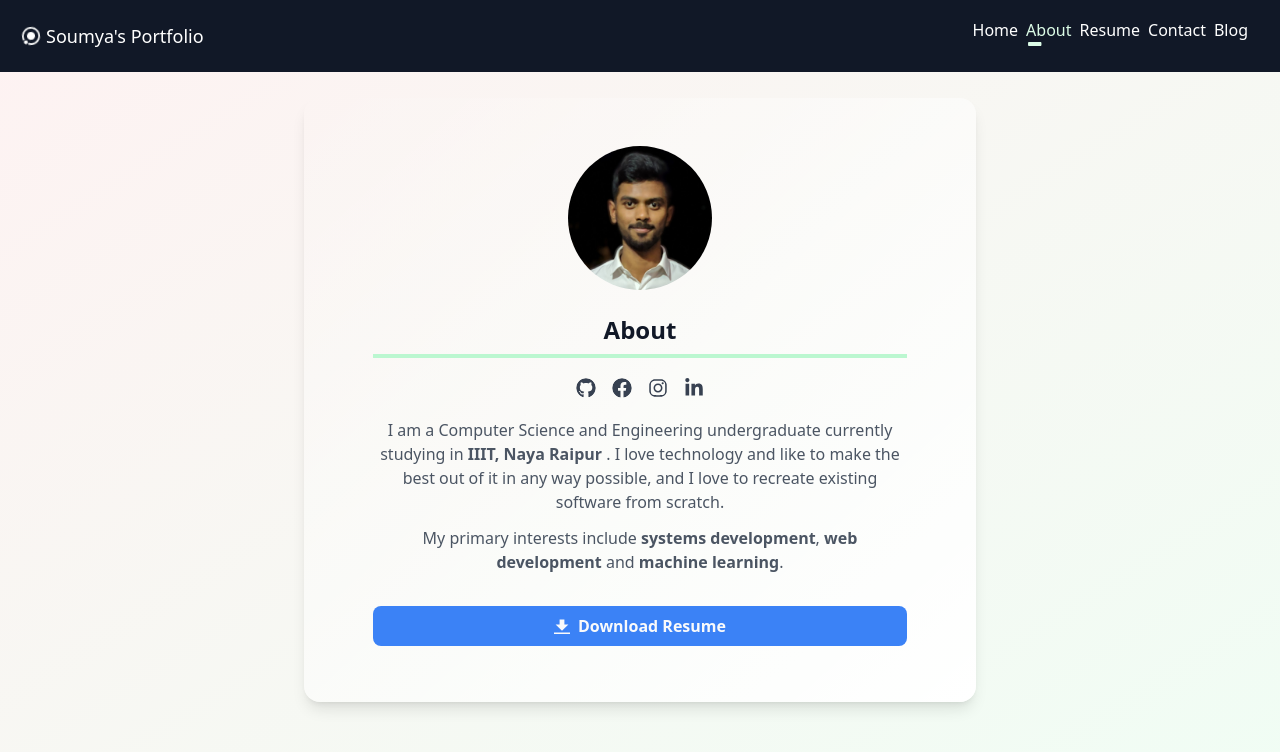
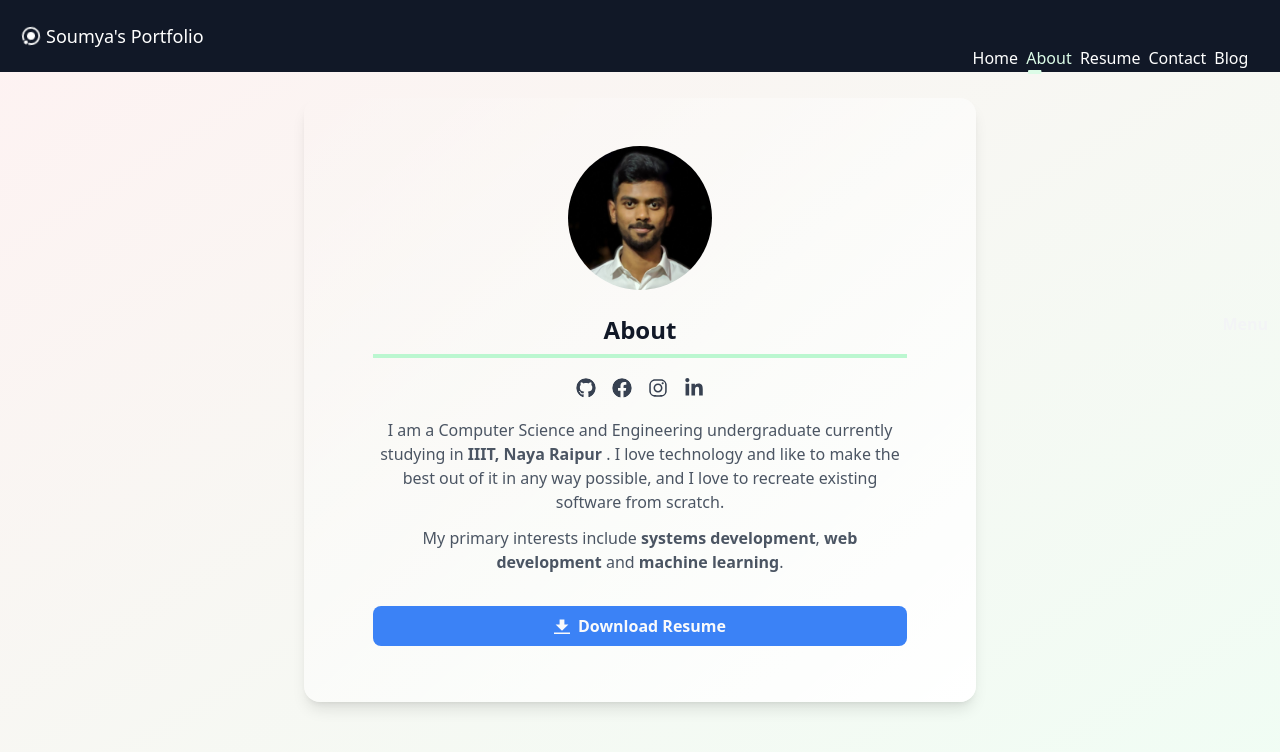
Before and after one commit to SoumyaRanjanPatnaik/-SoumyaRanjanPatnaik.github.io-, a React (Create React App) app: page /about in a window 1280 px wide. Shown: the top 752 px of the page. Built offline with nearby package versions, Linux system fonts and the light colour scheme.

Commit message:
NavBar added text next to menu icon and modified transitions

```diff
--- a/src/Nav/Nav.js
+++ b/src/Nav/Nav.js
@@ -1,20 +1,20 @@
-import React, {useState, useRef, useEffect} from "react";
+import React, { useState, useRef, useEffect } from "react";
 import Icon from "../Icon/Icon";
-import {FiMenu} from "react-icons/fi";
+import { FiMenu } from "react-icons/fi";
 import links from "./links";
 import SingleLink from "./SingleLink";
-import {Link, useLocation} from "react-router-dom";
+import { Link, useLocation } from "react-router-dom";
 
 const Navbar = () => {
   const [isShow, setIsShow] = useState(false);
   const [windowWidth, setWindowWidth] = useState(Number(window.innerWidth));
   const linksContainerRef = useRef(null);
   const linksRef = useRef(null);
-    useState(() => {
+  useEffect(() => {
     const handleResize = () => {
       setWindowWidth((prev) => {
         const curr = Number(window.innerWidth);
-                if (prev >= 640 && curr < 640) {
+        if (windowWidth >= 640 && curr < 640) {
           setIsShow(true);
         } else {
           setIsShow(false);
@@ -25,7 +25,7 @@ const Navbar = () => {
     return () => {
       window.removeEventListener("resize", handleResize);
     };
-    });
+  }, windowWidth);
 
   const closeMenu = () => {
     setIsShow(false);
@@ -47,31 +47,40 @@ const Navbar = () => {
 
   return (
     <header className="fixed top-0 z-50 w-full min-h-12">
-            <nav className="relative px-2 py-2 sm:py-3 md:px-3 lg:px-4  flex flex-col text-white bg-gray-900 sm:flex-row sm:justify-between ">
+      <nav
+        className="relative px-2 py-2 sm:py-3 md:px-3 lg:px-4  flex flex-col
+      text-white bg-gray-900 sm:flex-row sm:justify-between "
+      >
         {/*Nav Header */}
         <div className="flex items-center justify-between w-full h-12 my-auto">
           <Link to="/">
             <Icon />
           </Link>
-                    <FiMenu
-                        className={`m-2 text-xl cursor-pointer transition-transform transform  duration-300 hover:scale-125 sm:hidden ${isShow ? "rotate-90" : ""
-                            }`}
+          <div
+            className=" absolute right-3  sm:translate-y-72 flex items-center cursor-pointer transition
+            transform  duration-300 hover:scale-110 "
             onClick={() => {
               setIsShow(!isShow);
             }}
+          >
+            <span className="text-gray-100 font-semibold">Menu</span>
+            <FiMenu
+              className={`m-2 text-xl sm:hidden transition-transform
+              transform  duration-300 ${isShow ? "rotate-90" : ""}`}
             />
+          </div>
         </div>
         {/* Nav Links Container*/}
         <div
-                    className="w-full overflow-hidden sm:w-auto
-                    sm:overflow-visible transition-all"
+          className="w-full h-full overflow-hidden sm:w-auto
+                    sm:overflow-visible transition-all sm:translate-y-7 duration-[250]"
           ref={linksContainerRef}
         >
           {/* Links */}
           <ul
             className="flex flex-col text-center
                         items-stretch w-full sm:flex-row sm:h-full
-                        sm:mr-3"
+                        sm:mr-3 justify-center items"
             ref={linksRef}
           >
             {links.map((item, index) => {
--- a/src/Nav/SingleLink.js
+++ b/src/Nav/SingleLink.js
@@ -1,13 +1,14 @@
 import React from "react";
-import {useLocation, NavLink} from "react-router-dom";
+import { useLocation, NavLink } from "react-router-dom";
 
-const SingleLink = ({path, name, closeMenu, id}) => {
-    const {pathname} = useLocation();
+const SingleLink = ({ path, name, closeMenu, id }) => {
+  const { pathname } = useLocation();
   return (
-        <li className="relative flex flex-col list-none gap-2 group ">
+    <li className="relative flex-1 flex flex-col justify-center list-none gap-2 group ">
       <NavLink
         to={path}
-                className={`flex w-full sm:w-max sm:p-1 ${pathname === path && "text-green-100"
+        className={`flex w-full sm:w-max sm:p-1 ${
+          pathname === path && "text-green-100"
         } rounded-lg  h-8 sm:h-12 items-center px-1 transition-all`}
         onClick={closeMenu}
       >
@@ -16,7 +17,9 @@ const SingleLink = ({path, name, closeMenu, id}) => {
       <div
         className={`hidden sm:block h-0 origin-left border-green-100
                     border-2 w-5/6 relative bottom sm:bottom-3.5 left-1.5
-                    ${pathname === path ? "scale-x-30" : "scale-x-0"} rounded-md
+                    ${
+                      pathname === path ? "scale-x-30" : "scale-x-0"
+                    } rounded-md
                 group-hover:scale-x-100 transform transition-transform `}
       />
     </li>
```
Lines whose indentation alone changed are shown as unchanged.
